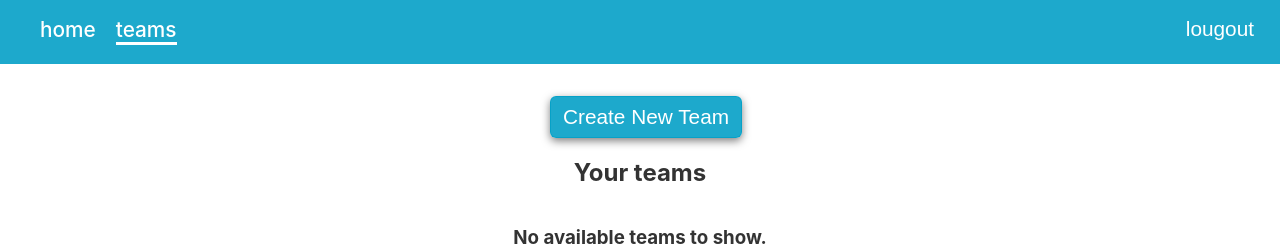
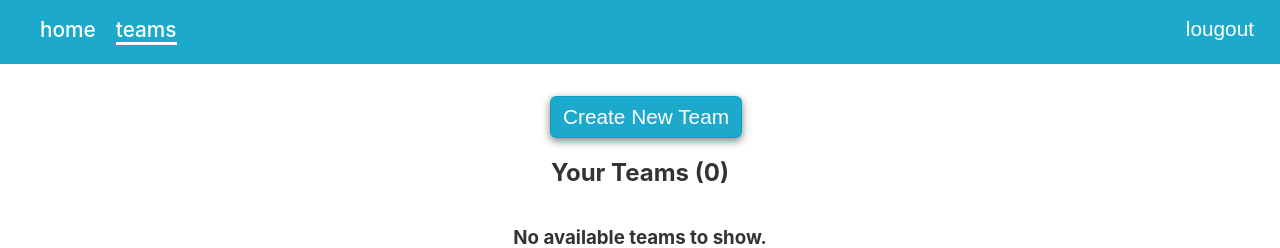
Before and after one commit to sadman59m/col-task-management, a React (Vite) app: page /teams in a window 1280 px wide. Shown: the top 248 px of the page. Built offline with nearby package versions, Linux system fonts and the light colour scheme; sample sign-in values are in the browser's storage.

Commit message:
ui update

```diff
--- a/src/components/teams/TeamsList.jsx
+++ b/src/components/teams/TeamsList.jsx
@@ -69,7 +69,7 @@ const TeamsList = () => {
             <CreateTeamForm onClose={openCreateTeamHandler} />
           </ModalPrimary>
         )}
-        <h2>Your teams</h2>
+        <h2>{`Your Teams (${teams.length})`}</h2>
         {teams && teams.length <= 0 && <h3>No available teams to show.</h3>}
         <ul className={classes["teamlist-ul"]}>
           {teams.length > 0 &&
```
